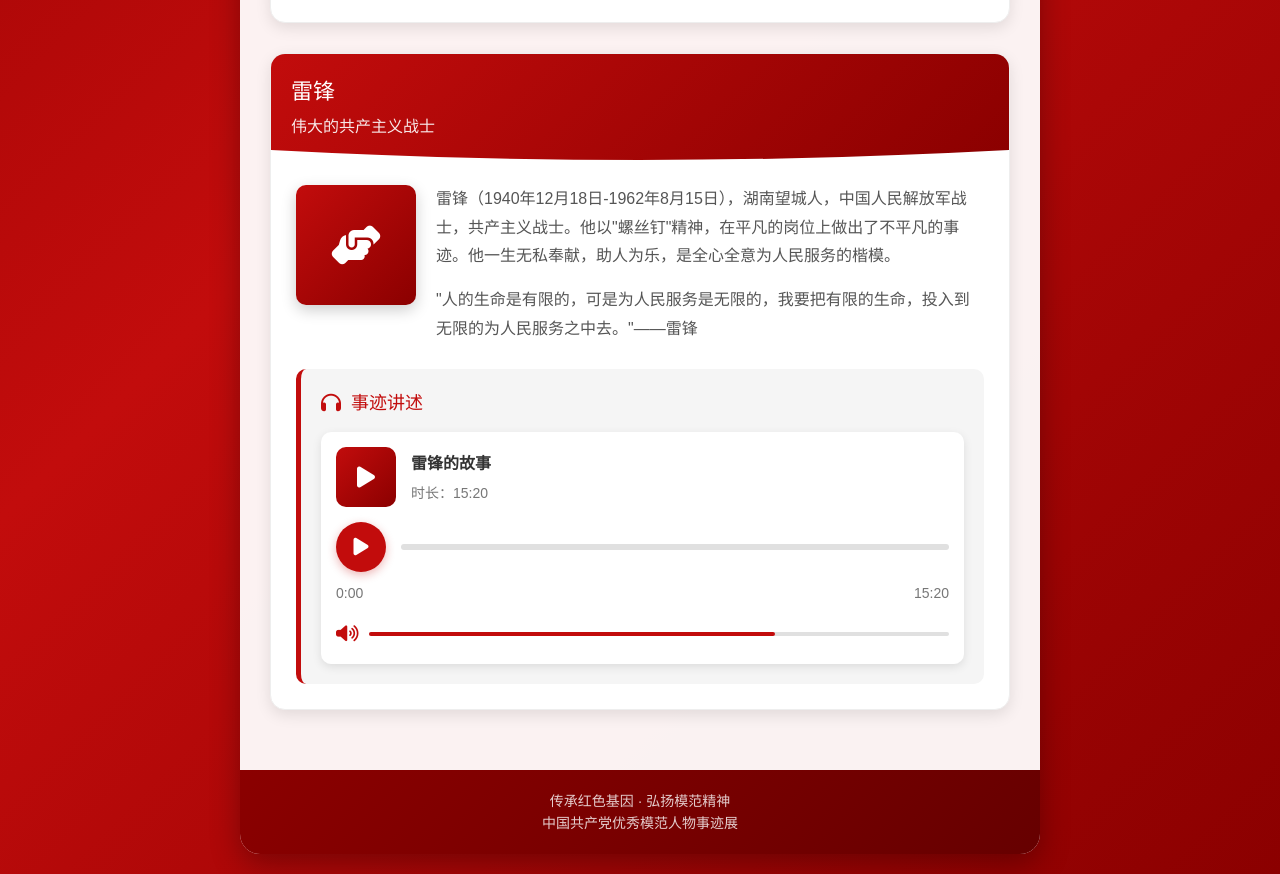
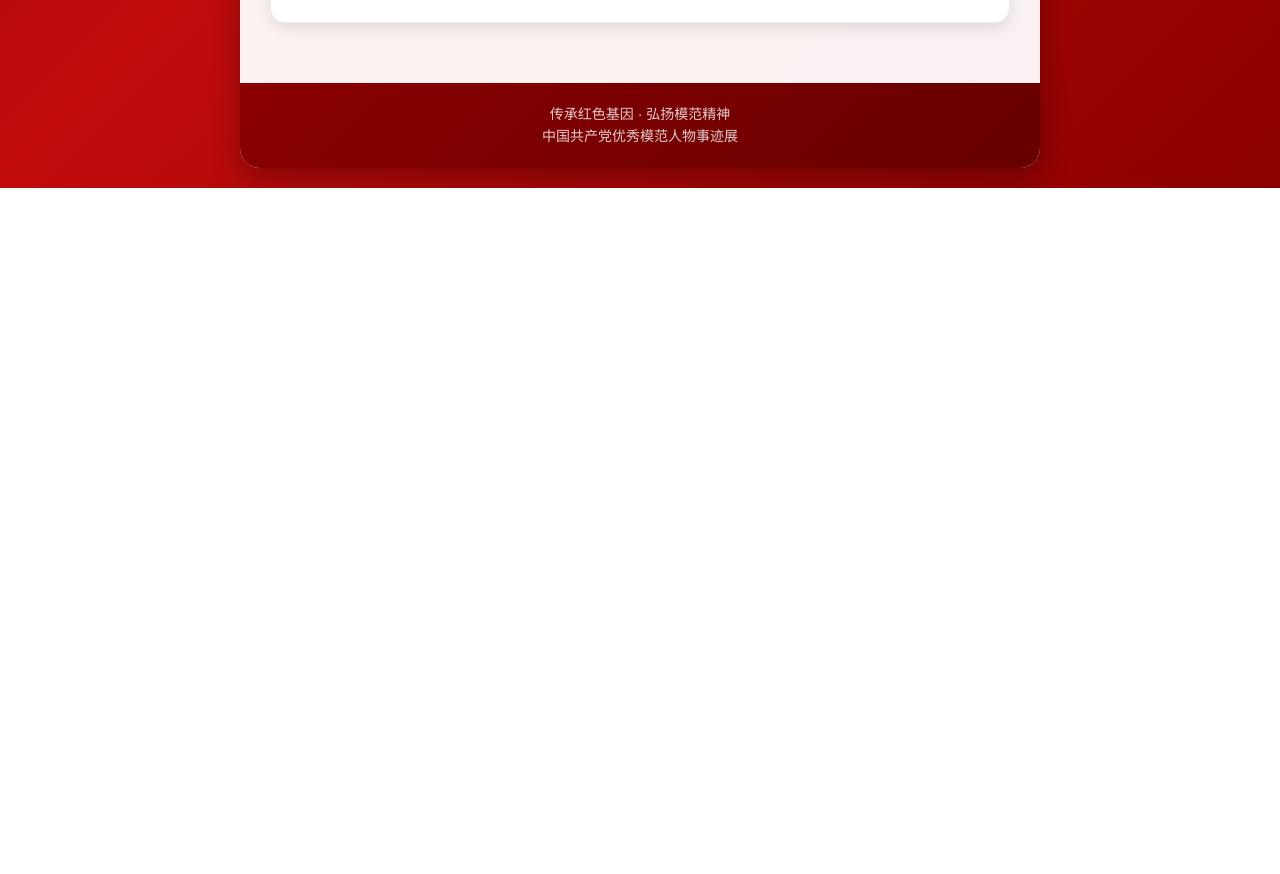
Before and after one commit to TTMYRMJ/TT, a plain HTML site: page index.html in a window 1280 px wide. Shown: the part 1116-1990 px from the top of the page. After the commit the page ends 1304 px from the top, so only its background shows below. Drawn offline with Linux system fonts and the light colour scheme.

Commit message:
Update index.html

```diff
--- a/index.html
+++ b/index.html
@@ -3,7 +3,7 @@
 <head>
     <meta charset="UTF-8">
     <meta name="viewport" content="width=device-width, initial-scale=1.0">
-    <title>党的优秀模范人物事迹</title>
+    <title>优秀模范人物事迹</title>
     <link rel="stylesheet" href="https://cdnjs.cloudflare.com/ajax/libs/font-awesome/6.4.0/css/all.min.css">
     <style>
         * {
@@ -429,7 +429,7 @@
 
             <div class="hero-card">
                 <div class="hero-header">
-                    <div class="hero-name">焦裕禄</div>
+                    <div class="hero-name">曹杰</div>
                     <div class="hero-title">党的好干部，人民的好公仆</div>
                 </div>
                 <div class="hero-content">
@@ -437,8 +437,8 @@
                         <i class="fas fa-user-tie"></i>
                     </div>
                     <div class="hero-text">
-                        <p>焦裕禄（1922年8月16日-1964年5月14日），山东淄博人，中国共产党优秀党员，干部楷模。他在担任兰考县委书记期间，带领全县人民与内涝、风沙、盐碱三大自然灾害作斗争，即使身患重病，依然忍着剧痛坚持工作，用自己的实际行动，铸就了"焦裕禄精神"。</p>
-                        <p>他常说："共产党员应该在群众最困难的时候，出现在群众的面前；在群众最需要帮助的时候，去关心群众，帮助群众。"</p>
+                        <p>曹杰，男，汉族，山东齐河人，1956年7月出生。1976年3月参加地方工作，1977年1月入伍，1978年6月加入中国共产党，大专文化程度。2006年4月，他从成都军区工程科研设计所军医兼主治医师职位退休，现任昆明市五华区军休中心金顶山服务站第五党支部书记。</p>
+                        <p>曹杰同志始终秉承人民军队的光荣传统，以强烈的担当作为、高度的责任心和无私的奋斗奉献精神，赢得了广大军休干部的认可与尊重。</p>
                     </div>
 
                     <div class="audio-section">
@@ -484,64 +484,7 @@
                 </div>
             </div>
 
-            <div class="hero-card">
-                <div class="hero-header">
-                    <div class="hero-name">雷锋</div>
-                    <div class="hero-title">伟大的共产主义战士</div>
-                </div>
-                <div class="hero-content">
-                    <div class="hero-image">
-                        <i class="fas fa-hands-helping"></i>
-                    </div>
-                    <div class="hero-text">
-                        <p>雷锋（1940年12月18日-1962年8月15日），湖南望城人，中国人民解放军战士，共产主义战士。他以"螺丝钉"精神，在平凡的岗位上做出了不平凡的事迹。他一生无私奉献，助人为乐，是全心全意为人民服务的楷模。</p>
-                        <p>"人的生命是有限的，可是为人民服务是无限的，我要把有限的生命，投入到无限的为人民服务之中去。"——雷锋</p>
-                    </div>
 
-                    <div class="audio-section">
-                        <div class="audio-title">
-                            <i class="fas fa-headphones"></i>
-                            事迹讲述
-                        </div>
-                        <div class="audio-player">
-                            <div class="audio-info">
-                                <div class="audio-cover">
-                                    <i class="fas fa-play"></i>
-                                </div>
-                                <div class="audio-details">
-                                    <div class="audio-name">雷锋的故事</div>
-                                    <div class="audio-duration">时长：15:20</div>
-                                </div>
-                            </div>
-
-                            <div class="audio-controls">
-                                <button class="play-btn">
-                                    <i class="fas fa-play"></i>
-                                </button>
-                                <div class="progress-container">
-                                    <div class="progress-bar"></div>
-                                </div>
-                            </div>
-
-                            <div class="time-display">
-                                <span class="current-time">0:00</span>
-                                <span class="total-time">15:20</span>
-                            </div>
-
-                            <div class="volume-control">
-                                <div class="volume-icon">
-                                    <i class="fas fa-volume-up"></i>
-                                </div>
-                                <div class="volume-slider">
-                                    <div class="volume-level"></div>
-                                </div>
-                            </div>
-                        </div>
-                    </div>
-                </div>
-            </div>
-
-            <!-- 可以继续添加更多模范人物 -->
         </div>
 
         <div class="footer">
@@ -642,4 +585,5 @@
         });
     </script>
 </body>
+
 </html>
```
